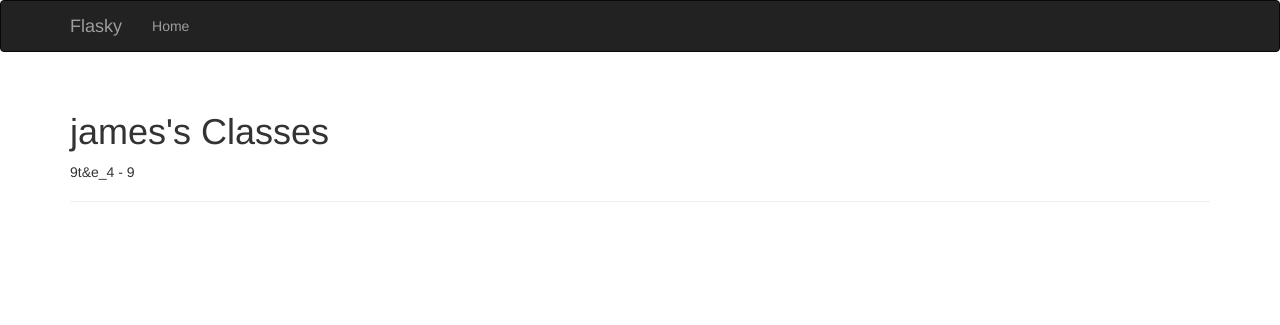
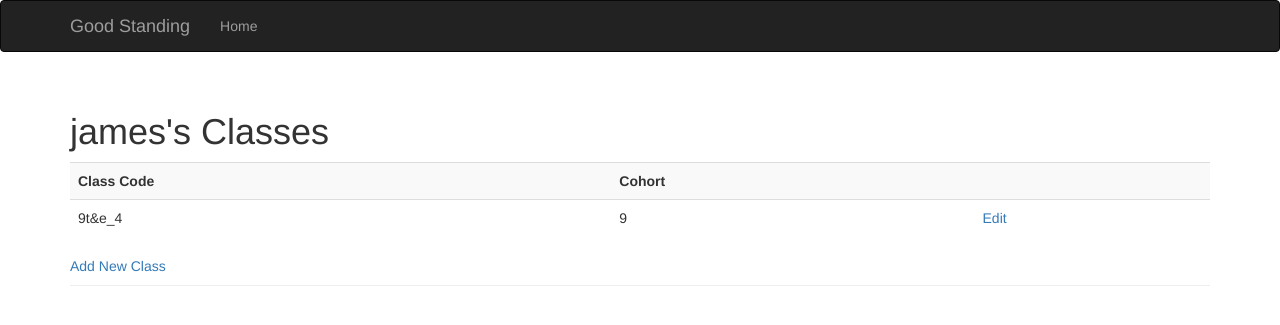
Before and after one commit to jaduff/goodstanding, a Flask app: page /classes in a window 1280 px wide. Shown: the top 325 px of the page. Run offline with Flask 2, Linux system fonts and the light colour scheme; data comes from the database, SQL or seed files in the repository; both versions use the stored data as it was after the commit; some libraries are stand-ins or nearby versions.

Commit message:
styled confirmDelete button. Styled class table. Added nav buttons

```diff
--- a/app/templates/base.html
+++ b/app/templates/base.html
@@ -1,6 +1,6 @@
 {% extends "bootstrap/base.html" %}
 
-{% block title %}Flasky{% endblock %}
+{% block title %}Good Standing{% endblock %}
 
 {% block head %}
 {{ super() }}
@@ -18,7 +18,7 @@
                 <span class="icon-bar"></span>
                 <span class="icon-bar"></span>
             </button>
-            <a class="navbar-brand" href="/">Flasky</a>
+            <a class="navbar-brand" href="/">Good Standing</a>
         </div>
         <div class="navbar-collapse collapse">
             <ul class="nav navbar-nav">
--- a/app/templates/classes.html
+++ b/app/templates/classes.html
@@ -4,10 +4,12 @@
 {% block page_content %}
 	<div class="page-header">
     <h1>{{ user.firstname }}'s Classes</h1>
+    <table class="table table-striped table-hover table-responsive">
+	    <tr><th>Class Code</th><th>Cohort</th><th>&nbsp;</th></tr>
     {% for gsClass in gsClasses|sort(attribute='cohort') %}
-    <p>
-    {{ gsClass.classCode }} - {{ gsClass.cohort }}
-    </p>
+    <tr><td>{{ gsClass.classCode }}</td><td>{{ gsClass.cohort }}</td><td><a href="{{ url_for('modifyClass', classcode=gsClass.classCode)}}">Edit</a></td></tr>
     {% endfor %}
+    </table>
+    <a href="{{ url_for('addClass') }}" class="gsButton">Add New Class</a>
 	</div>
 {% endblock %}
--- a/app/views.py
+++ b/app/views.py
@@ -39,7 +39,7 @@ def addClass():
             gsclass = gsClass(classCode=form.classCode.data, cohort=form.cohort.data)
             db.session.add(gsclass)
             db.session.commit()
-            flash('Added class, classCode=%s' %
+            flash('Added class: %s' %
                   (form.classCode.data))
             return redirect('/classes')
         else:
@@ -74,12 +74,13 @@ def modifyClass(classcode):
 def deleteClass(classcode):
     gsclass = gsClass.query.filter_by(classCode=classcode).first()
     form = DeleteClassForm(obj=gsclass)
+    form.confirmDelete.class_="warning"
     if form.validate_on_submit():
         db.session.delete(gsclass)
         db.session.commit()
         flash('Class %s has been deleted' % (form.classCode.data))
         return redirect('/classes')
-    flash('Are you sure you want to delete class %s' % (form.classCode.data))
+    flash('Are you sure you want to delete class %s? This action cannot be undone.' % (form.classCode.data))
     return render_template('modifyclass.html',
                            title='Delete Class',
                            form=form)
--- a/run.py
+++ b/run.py
@@ -1,3 +1,4 @@
 #!venv/bin/python
 from app import app
 app.run(debug=True)
+#app.run(host='10.0.0.18', debug=True)
```
Also changed, not shown: app/templates/modifyclass.html (+10 -0 lines), app.db.
